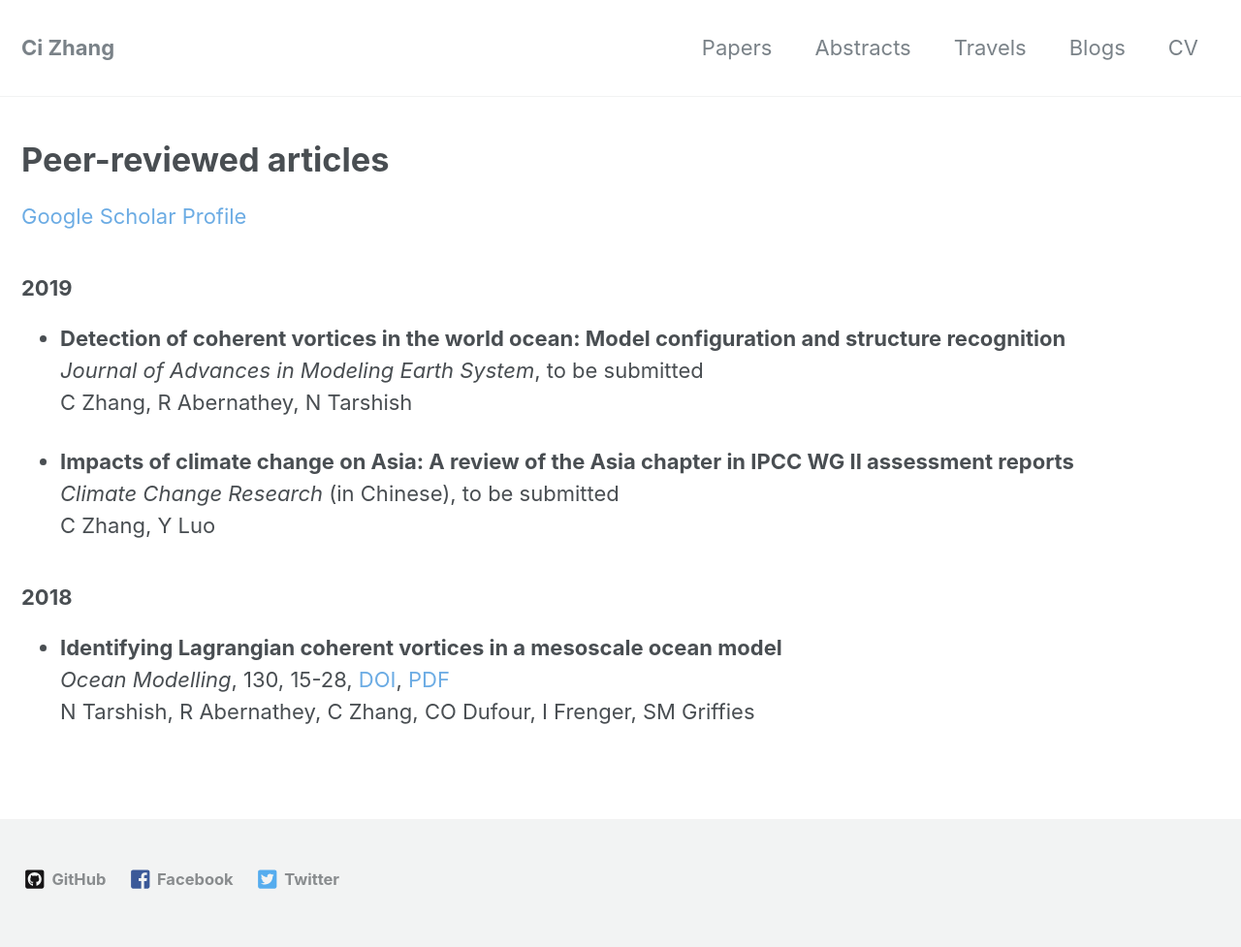
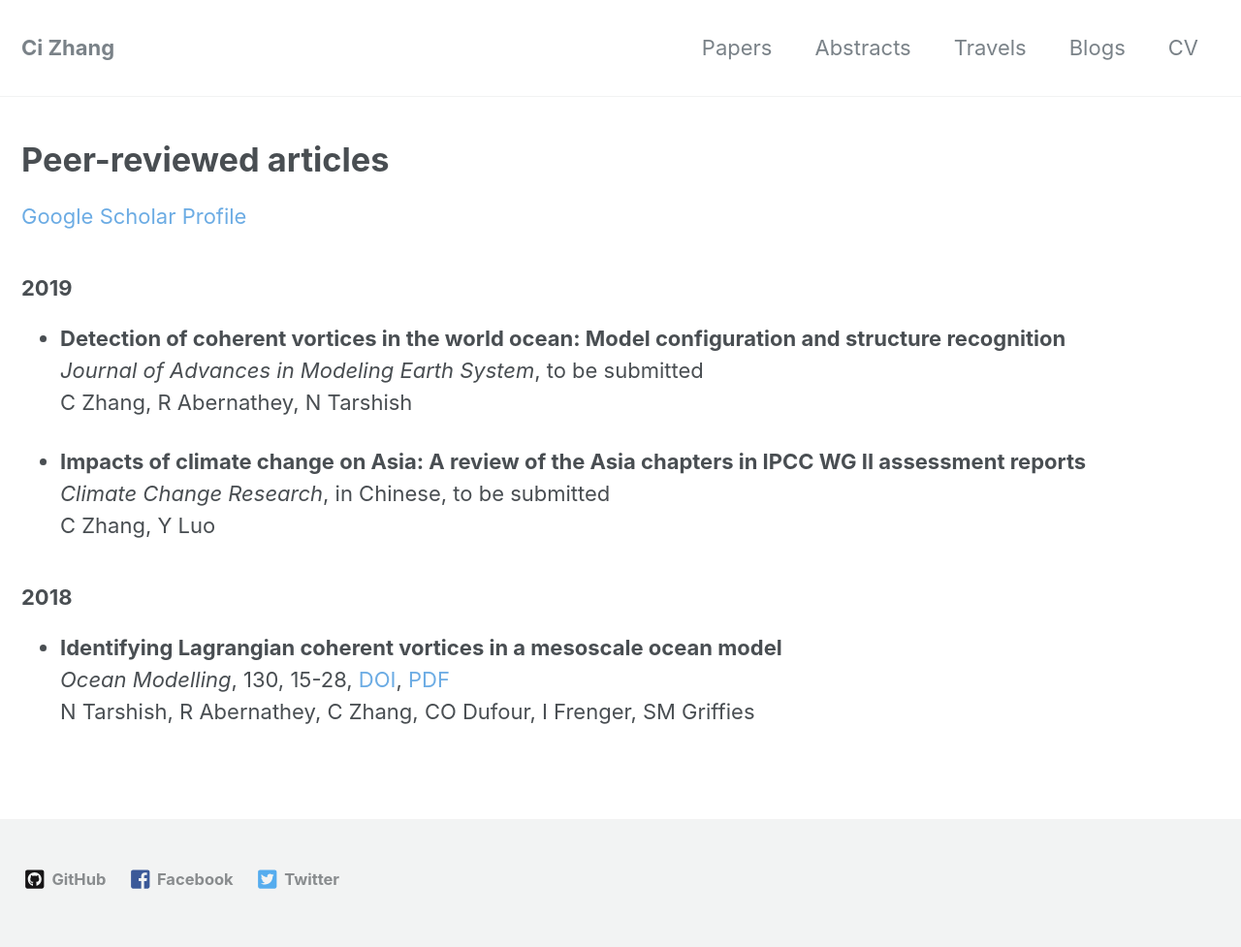
Before and after one commit to ci-zhang/ci-zhang.github.io, a Jekyll site: the page built from _pages/papers.md, in a window 1280 px wide. Shown: the whole page at 97% size. Built offline with Jekyll 4.4.1, drawn with Linux system fonts in a browser that asks for light colours; nearby versions of some CDN libraries; a style sheet for code colours, icons or effects is not loaded.

Commit message:
update format

```diff
--- a/_pages/papers.md
+++ b/_pages/papers.md
@@ -13,8 +13,8 @@ layout: space
    *Journal of Advances in Modeling Earth System*, to be submitted
    C Zhang, R Abernathey, N Tarshish
 
-*  **Impacts of climate change on Asia: A review of the Asia chapter in IPCC WG II assessment reports**
-   *Climate Change Research* (in Chinese), to be submitted
+*  **Impacts of climate change on Asia: A review of the Asia chapters in IPCC WG II assessment reports**
+   *Climate Change Research*, in Chinese, to be submitted
    C Zhang, Y Luo
 
 ### 2018
```
